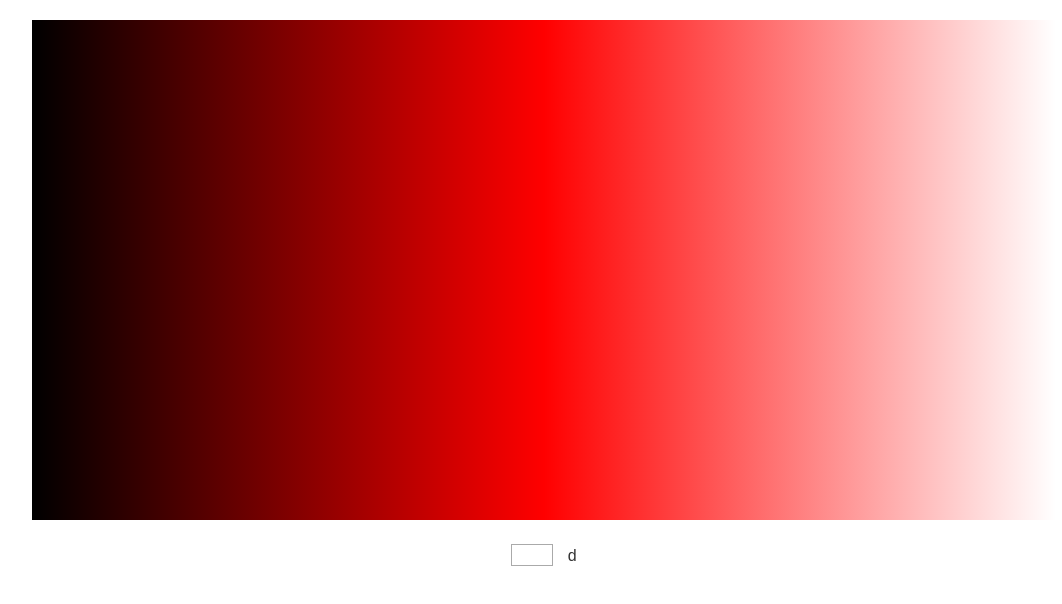
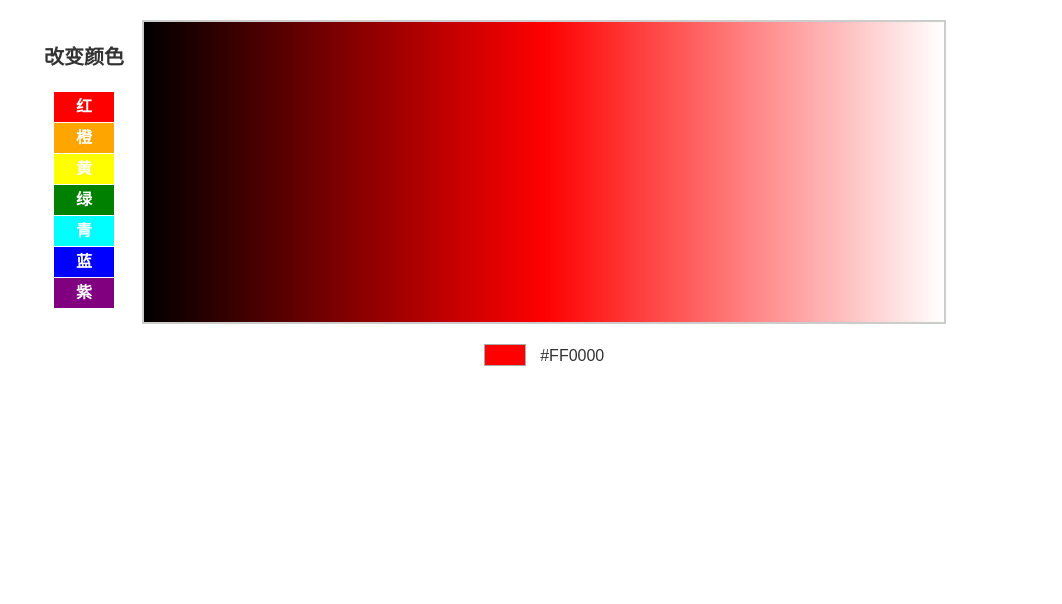
Before and after one commit to layuecr/One, a plain HTML site: page b/3/color.html in a window 1280 px wide. Shown: the whole page, without its empty margins (96-1158 px from the left). Drawn offline with Linux system fonts and the light colour scheme.

Commit message:
the complete edition -- get color

```diff
--- a/b/3/color.html
+++ b/b/3/color.html
@@ -2,20 +2,29 @@
 <html lang="en">
 <head>
 	<meta charset="UTF-8">
-	<title>尝试获取颜色</title>
+	<title>读取颜色代码（拾色器）</title>
 	<style>
 		*{
 			padding:0;
 			margin:0;
 		}
 		.container{
-			width:1024px;
+			font:16px/1.5 Arial;
+			color:#333;
+			min-width:1024px;
+		}
+		.box{
+			width:800px;
+			height:300px;
 			margin:20px auto;
+			border:2px solid #ccc;
+			position:relative;
 		}
-		#rgba{
+		#myCanvas{
+			position:relative;
+		}
+		.rgba{
 			text-align:center;
-			color:#333;
-			font:16px/1.5 Arial;
 		}
 		#color{
 			display:inline-block;
@@ -27,61 +36,166 @@
 			vertical-align:top;
 			margin-left:10px;
 		}
+		.choose-box{
+			position:absolute;
+			font-weight:700;
+			width:100px;
+			left:-100px;
+			top:0;
+		}
+		.choose-box .choose{
+			display:block;
+			width:60px;
+			height:30px;
+			color:#fff;
+			text-align:center;
+			line-height:30px;
+			margin-left:10px;
+			margin-bottom:1px;
+			cursor:pointer;
+		}
+		.choose-box .choose-text{
+			font-size:20px;
+			display:block;
+			margin-bottom:20px;
+			margin-top:20px;
+		}
+		.choose-box .red{
+			background:red;
+		}
+		.choose-box .orange{
+			background:orange;
+		}
+		.choose-box .yellow{
+			background:yellow;
+		}
+		.choose-box .green{
+			background:green;
+		}
+		.choose-box .cyan{
+			background:cyan;
+		}
+		.choose-box .blue{
+			background:blue;
+		}
+		.choose-box .purple{
+			background:purple;
+		}
 	</style>
+	<script>
+		window.onload = function(){
+			var c = document.getElementById("myCanvas"),
+			    ctx = c.getContext("2d"),
+				grd;
+			var oBox = document.querySelector(".box"),
+			    oColor = document.getElementById("color"),
+				oColorCode = document.getElementById("color-code"),
+				arrayColor = document.querySelectorAll(".choose"); //为一个数组，包含7个对象
+			//绘制刚进入界面的渐变页面
+			ChooseColor("red");
+			//鼠标点击渐变触发fnDown函数
+			c.onmousedown = fnDown;
+			//释放鼠标事件
+			c.onmouseup = function(){
+				document.onmousemove = null;
+				document.onmouseup = null;
+				document.onmousedown = null;
+			}
+			//鼠标按下事件，读取按下的坐标。坐标是距离画布左上角的坐标。
+			function fnDown(event){
+				event = event || window.event;
+				var pointX = event.clientX - oBox.offsetLeft,
+				    pointY = event.clientY - oBox.offsetTop;
+				getColor(pointX, pointY);
+				document.onmousemove = fnMove;
+			}
+			//鼠标移动事件，在画布上移动鼠标也可以进行颜色代码的读取
+			function fnMove(event){
+				event = event || window.event;
+				var mouseX = event.clientX - oBox.offsetLeft,
+				    mouseY = event.clientY - oBox.offsetTop;
+				getColor(mouseX, mouseY);
+			}
+			//读取颜色代码函数
+			function getColor(x, y){
+				var imgData = ctx.getImageData(x, y, 1, 1),
+					imgRed = imgData.data[0].toString(16),
+					imgGreen = imgData.data[1].toString(16),
+					imgBlue = imgData.data[2].toString(16),
+					colorCode;
+				if(imgRed.length !== 2){
+					imgRed = "0" + imgRed;
+				}
+				if(imgGreen.length !== 2){
+					imgGreen = "0" + imgGreen;
+				}
+				if(imgBlue.length !== 2){
+					imgBlue = "0" + imgBlue;
+				}
+				colorCode = "#" + imgRed + imgGreen + imgBlue;
+				oColor.style.background = colorCode;
+				oColorCode.innerHTML = colorCode.toUpperCase();
+			}
+			//循环体用于写改变颜色区域的点击事件，改变画布的中间渐变色
+			for(var i = 0; i < arrayColor.length; i++){
+				arrayColor[i].onclick = function(){
+					ChooseColor(this.id);
+					oColor.style.background = this.id;
+					if(this.id == "red"){
+						oColorCode.innerHTML = "#FF0000";
+					}else if(this.id == "orange"){
+						oColorCode.innerHTML = "#FFA500";
+					}else if(this.id == "yellow"){
+						oColorCode.innerHTML = "#FFFF00";
+					}else if(this.id == "green"){
+						oColorCode.innerHTML = "#008000";
+					}else if(this.id == "cyan"){
+						oColorCode.innerHTML = "#00FFFF";
+					}else if(this.id == "blue"){
+						oColorCode.innerHTML = "#0000FF";
+					}else if(this.id == "purple"){
+						oColorCode.innerHTML = "#800080";
+					}
+				}
+			}
+			//在画布上画渐变矩形
+			function ChooseColor(color){
+				c.height = c.height;
+				grd = ctx.createLinearGradient(0,0,800,0);
+				grd.addColorStop(0,"#000");
+				grd.addColorStop(0.5, color);
+				grd.addColorStop(1,"#FFF");
+				ctx.fillStyle = grd;
+				ctx.fillRect(0,0,800,500);
+			}
+		}
+	//触发onmousedown事件，再触发onmousemove事件
+	//onmousemove事件是为了移动鼠标的时候也能够识别变换读取的颜色
+	<!-- onmouseover、nmouseout：鼠标移动到自身时候会触发事件，同时移动到其子元素身上也会触发事件 -->
+	<!-- onmouseenter、onmouseleave：鼠标移动到自身是会触发事件，但是移动到其子元素身上不会触发事件 -->
+</script>
 </head>
 <body>
-	<div class = "container">
-		<canvas id = "myCanvas" width = "1024px" height = "500px">您的浏览器不支持canvas标签</canvas>
-	</div>
-	<div id="rgba">
-		<span id="color"></span>
-		<span id = "color-code">d</span>
+	<div class="container">
+		<div class = "box">
+			<canvas id = "myCanvas" width = "800px" height = "300px">您的浏览器不支持canvas标签</canvas>
+			<div class="choose-box">
+				<span class="choose-text">改变颜色</span>
+				<span class="choose red" id = "red">红</span>
+				<span class="choose orange" id = "orange">橙</span>
+				<span class="choose yellow" id = "yellow">黄</span>
+				<span class="choose green" id = "green">绿</span>
+				<span class="choose cyan" id = "cyan">青</span>
+				<span class="choose blue" id = "blue">蓝</span>
+				<span class="choose purple" id = "purple">紫</span>
+			</div>
+		</div>
+		<div class="rgba">
+			<span id="color" style = "background:red;"></span>
+			<span id = "color-code">#FF0000</span>
+		</div>
+
 	</div>
 </body>
-<script>
-	//触发onmousedown事件，再触发onmousemove事件
-	//onmousemove事件是为了移动鼠标的时候也能够识别变换读取的颜色
-	//onmouseenter看下能不能阻止鼠标读取到canvas外面的颜色，因为读到外面就会出错，发现了，其实就是边框的问题，去掉边框就好了
-	//明天整理一下，把代码写干净些
-	//可以在canvas外面的div上加边框，这样就不会被读取到啦。明天试试。。晚安
-	<!-- onmouseover、nmouseout：鼠标移动到自身时候会触发事件，同时移动到其子元素身上也会触发事件 -->
 
-	<!-- onmouseenter、onmouseleave：鼠标移动到自身是会触发事件，但是移动到其子元素身上不会触发事件 -->
-	var c = document.getElementById("myCanvas");
-	var ctx = c.getContext("2d");
-	var grd = ctx.createLinearGradient(0,0,1024,0);
-
-	grd.addColorStop(0, "black");
-	grd.addColorStop("0.5", "red");
-	grd.addColorStop(1, "white");
-	ctx.fillStyle = grd;
-	ctx.fillRect(0,0,1024,500);
-	var oColor = document.getElementById("color");
-		    oColorCode = document.getElementById("color-code");
-	<!-- document.body.onmousedown = function(){ -->
-		<!-- oColor.style.background = "#fff"; -->
-		<!-- oColorCode.innerHTML = "#fff"; -->
-	<!-- } -->
-	c.onmousedown = function(event){
-		event = event || window.event;
-		var mouseX = event.clientX - c.offsetLeft,
-		    mouseY = event.clientY - c.offsetTop, //canvas读取像素点，是从画布的左上角开始读取的，所以需要做下减法。
-			imgData = ctx.getImageData(mouseX, mouseY, 1, 1);
-		var red = imgData.data[0].toString(16),
-		    green = imgData.data[1].toString(16),
-			blue = imgData.data[2].toString(16);
-		if(red.length !== 2){
-			red = "0" + red;
-		}
-		if(green.length !== 2){
-			green = "0" + green;
-		}
-		if(blue.length !== 2){
-			blue = "0" + blue;
-		}
-		var colorCode = "#" + red + green + blue;
-		oColor.style.background = colorCode;
-		oColorCode.innerHTML = colorCode;
-	}
-</script>
 </html>
```
